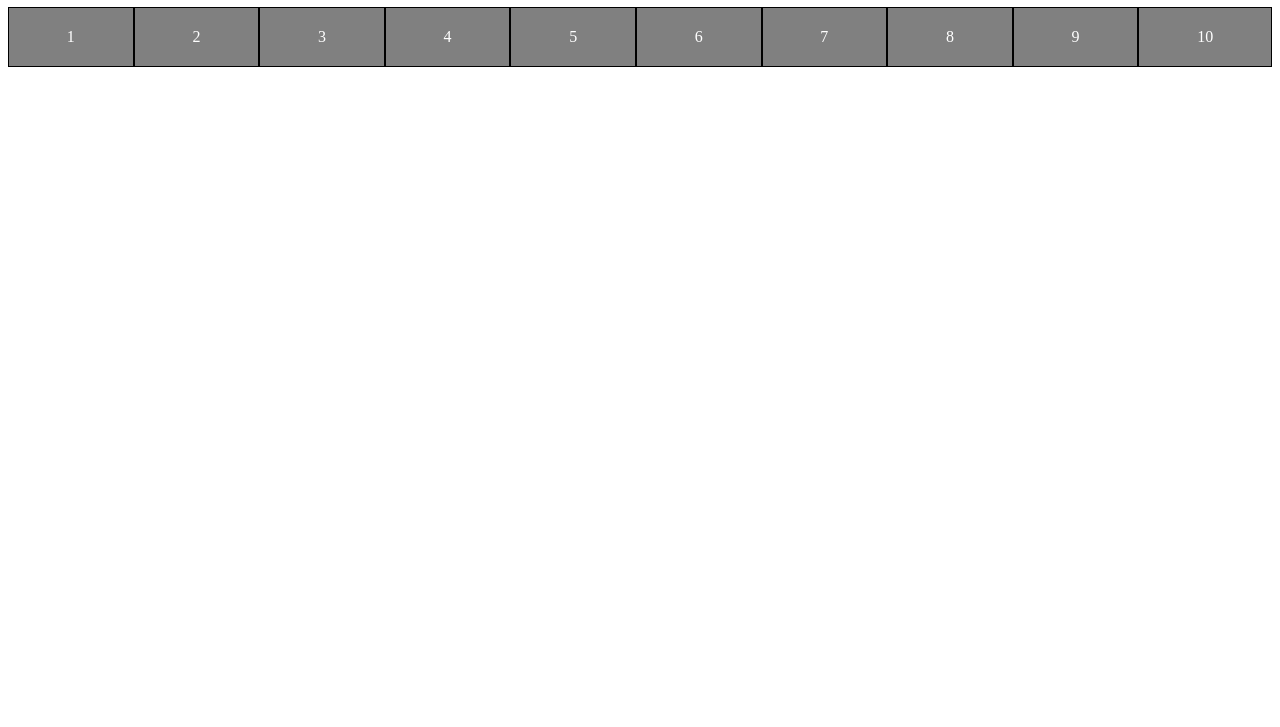
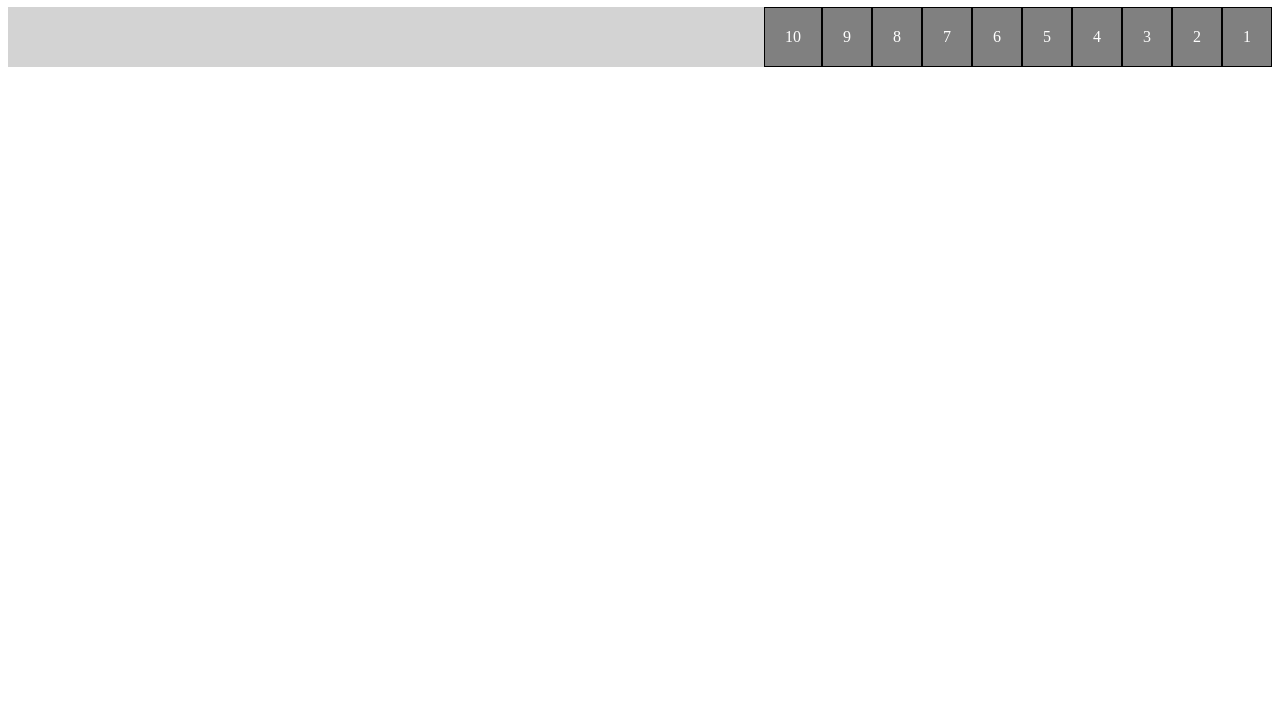
Before and after one commit to LeandroMenesesAzevedo/Modulo05-Curso-HTML-CSS, a plain HTML site: page flexbox/flex001/index.html in a window 1280 px wide. Shown: the part 73-800 px from the top of the page. Drawn offline with Linux system fonts and the light colour scheme.

Commit message:
Aprendendo direções e Eixos Flexbox CSS

```diff
--- a/flexbox/flex001/index.html
+++ b/flexbox/flex001/index.html
@@ -10,17 +10,18 @@
 
                 display: flex;
                 height: 60px;
+                flex-direction:row-reverse;
 
         }
 
         div.item{
+
                 background-color: gray;
                 border: 1px solid black;
                 color: white;
-                padding-top:20px;
+                padding:20px;
                 text-align: center;
 
-                flex:auto;
         }
     </style>
 </head>
```
